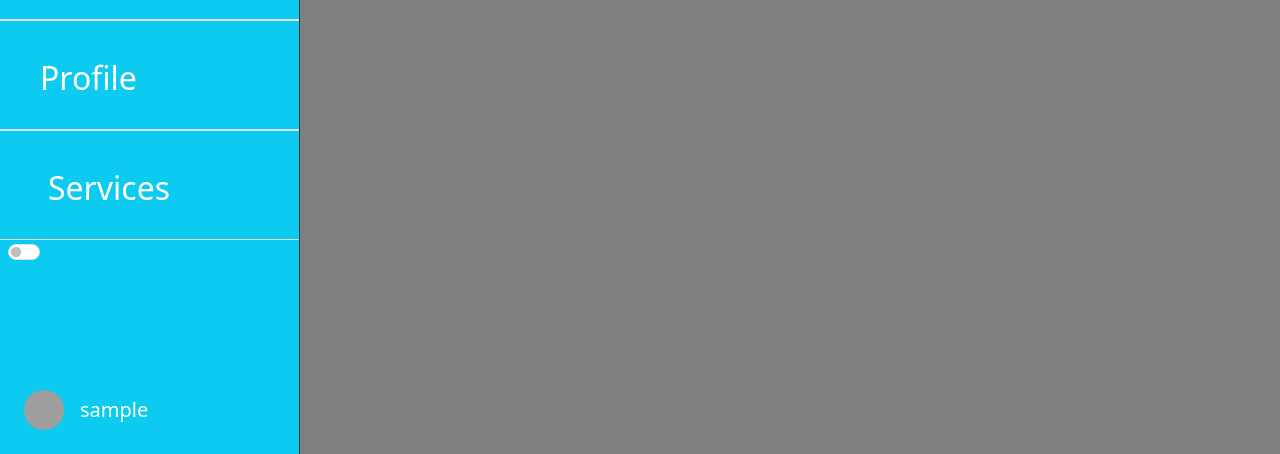
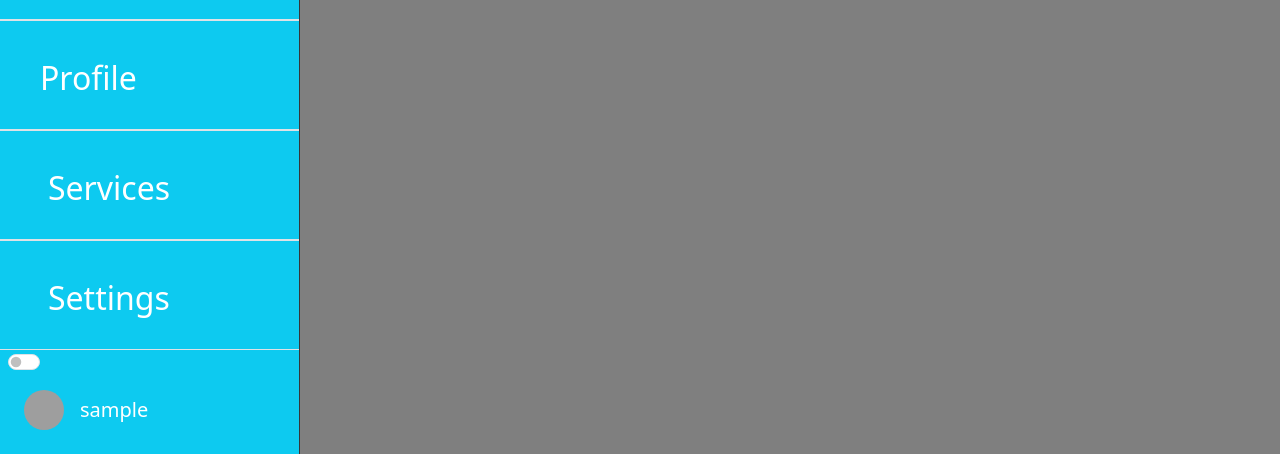
Before and after one commit to Aaron-Landeros/bookings_app_git, a PHP site: page /user/index.php in a window 1280 px wide, after a click that opens the changed part. Shown: the part 346-800 px from the top of the page. Run offline with PHP 8.4, Linux system fonts and the light colour scheme; the visitor is signed in with stand-in values (Sample User, id 1); data that the repository does not hold is empty; some libraries are stand-ins or nearby versions; grey boxes are pictures that could not be loaded.

Commit message:
Added Setting option on navbar
Copied Service div down and changed icon and name of option

```diff
--- a/user/components/navigation_bar_view.php
+++ b/user/components/navigation_bar_view.php
@@ -29,6 +29,12 @@
                     <span class="ms-4 fs-2">Services</span>
                 </a>
             </div>
+                        <div data-bs-toggle="offcanvas" data-bs-target="#handler_menu" id="service_get_view" data-section="nomina" class="container p-4 border border-top-2 border-bottom-2 border-start-0 border-end-0">
+                <a class="nav-link text-white">
+                    <i class="fa-solid fa-gear fs-1"></i>
+                    <span class="ms-4 fs-2">Settings</span>
+                </a>
+            </div>
                 <li class="nav-item align-items-center d-flex" >
                     <i class="fa-solid fa-sun fa-xl"></i>
                     <div class="ms-2 form-check form-switch">
@@ -36,6 +42,7 @@
                     </div>
                     <i class="fa-solid fa-moon fa-xl"></i>
                 </li>
+
         </nav>
         <div data-bs-toggle="offcanvas" data-bs-target="#handler_menu" class="position-absolute bottom-0 p-3">
             <a id="get-account-view" data-section="account" class="navbar-brand text-white d-flex flex-row p-2">
--- a/utilities/db_conn.php
+++ b/utilities/db_conn.php
@@ -6,4 +6,5 @@ $username = 'root';
 $password = '';
 $development_mode = true;
 
+
 ?>
```
